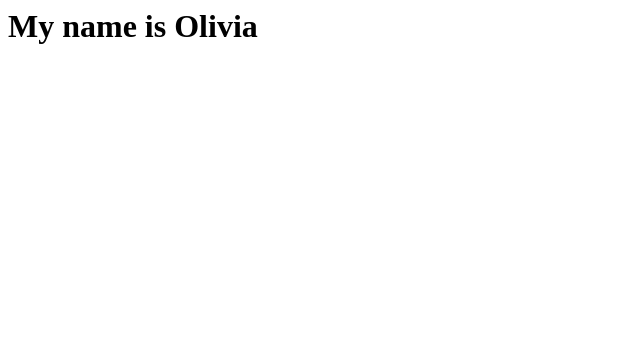
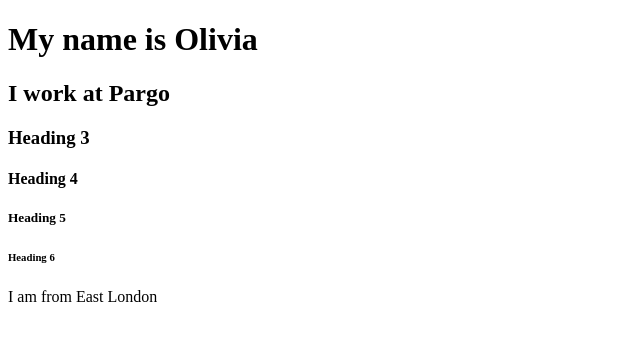
Before and after one commit to Oliviajos/Oliviajos.github.io, a plain HTML site: page index.html in a window 1280 px wide. Shown: the whole page, without its empty margins (0-640 px from the left). Drawn offline with Linux system fonts and the light colour scheme.

Commit message:
Add files via upload

```diff
--- a/index.html
+++ b/index.html
@@ -1 +1,14 @@
-<h1> My name is Olivia </h1>
+<!DOCTYPE html>
+<html>
+<body>
+
+<h1>My name is Olivia</h1>
+<h2>I work at Pargo</h2>
+<h3>Heading 3</h3>
+<h4>Heading 4</h4>
+<h5>Heading 5</h5>
+<h6>Heading 6</h6>
+<p>I am from East London</p>
+
+</body>
+</html>
```
